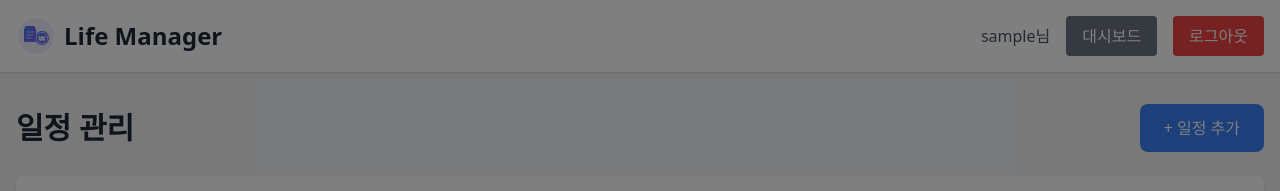
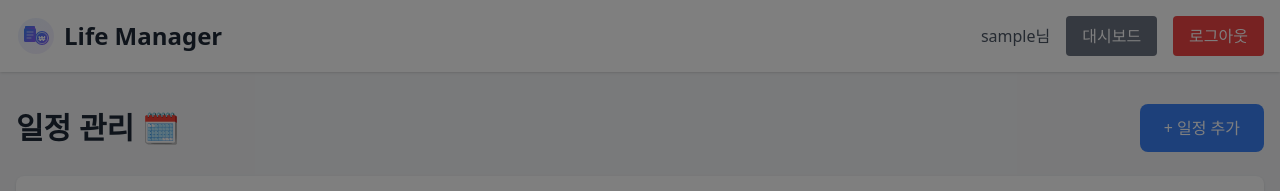
Before and after one commit to panda981018/life-manager-frontend, a React (Create React App) app: page /schedules in a window 1280 px wide. Shown: the top 191 px of the page. Built offline with nearby package versions, Linux system fonts and the light colour scheme; no server answers; sample sign-in values are in the browser's storage.

Commit message:
Add emoji in TransactionsPage, SchedulesPage

```diff
--- a/src/pages/SchedulesPage.js
+++ b/src/pages/SchedulesPage.js
@@ -266,7 +266,7 @@ function SchedulesPage() {
 
       <main className="max-w-7xl mx-auto px-4 py-8">
         <div className="flex justify-between items-center mb-6">
-          <h2 className="text-3xl font-bold text-gray-800">일정 관리</h2>
+          <h2 className="text-3xl font-bold text-gray-800">일정 관리 🗓️</h2>
           <button
             onClick={openNewScheduleModal}
             className="bg-blue-500 text-white px-6 py-3 rounded-lg hover:bg-blue-600 transition text-base font-medium"
--- a/src/pages/TransactionsPage.js
+++ b/src/pages/TransactionsPage.js
@@ -272,7 +272,7 @@ function TransactionsPage() {
 
       <main className="max-w-7xl mx-auto px-4 py-8">
         <div className="flex justify-between items-center mb-6">
-          <h2 className="text-3xl font-bold text-gray-800">가계부 관리</h2>
+          <h2 className="text-3xl font-bold text-gray-800">가계부 관리 📝</h2>
           <button
             onClick={openNewTransactionModal}
             className="bg-green-500 text-white px-6 py-3 rounded-lg hover:bg-green-600 transition text-base font-medium"
```
